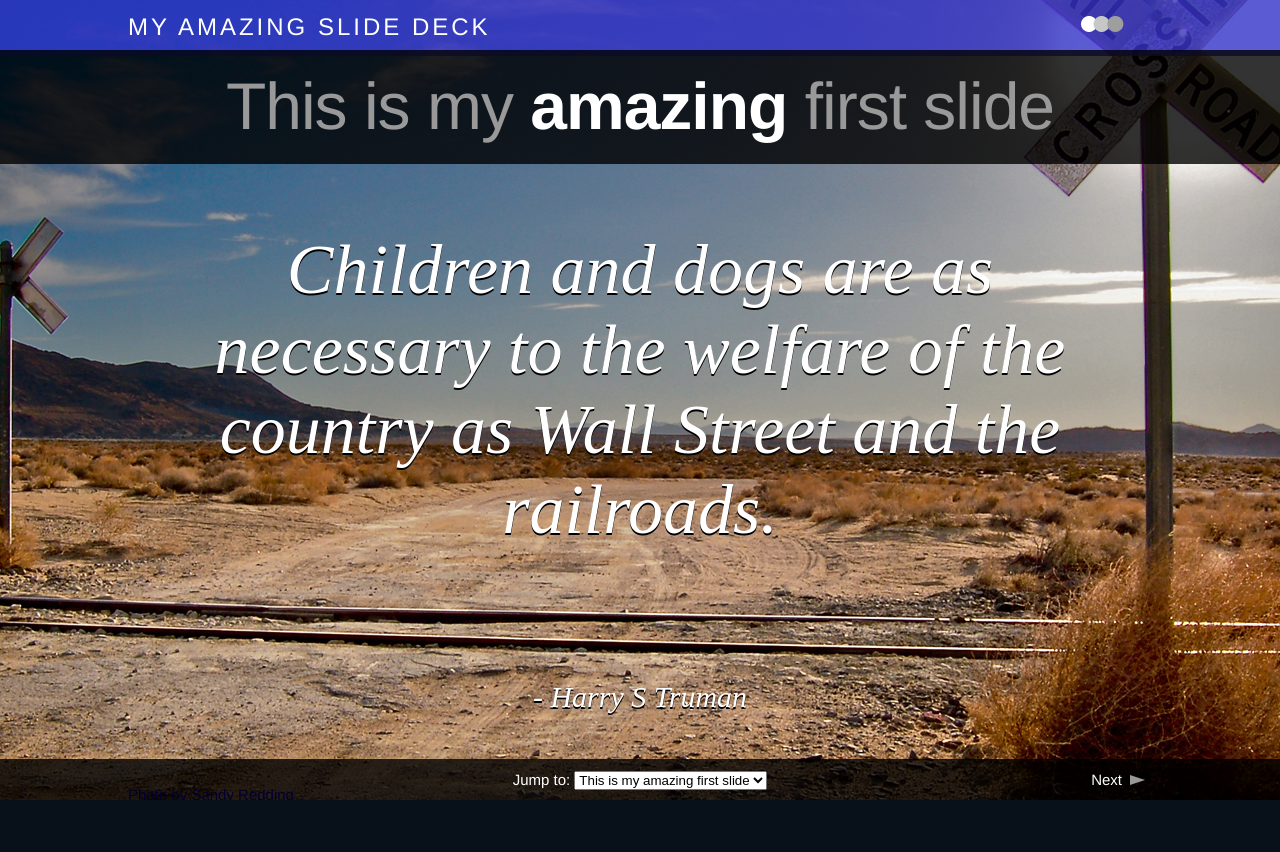
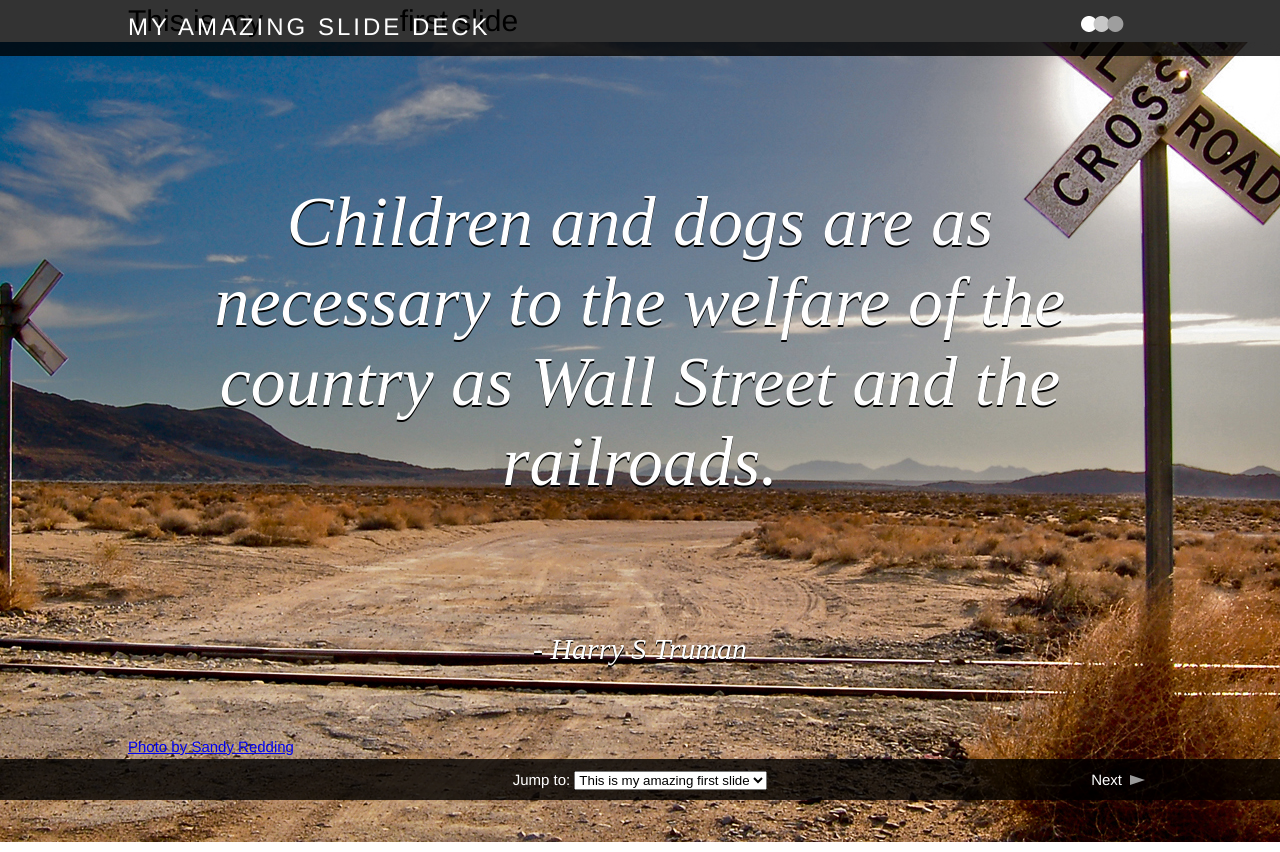
Before and after one commit to chriscoyier/Slides, a PHP site: page /slides/1-intro.php in a window 1280 px wide. Before the commit the page ends 800 px from the top, so only its background shows below. Run offline with PHP 8.4, Linux system fonts and the light colour scheme; some libraries are stand-ins or nearby versions.

Commit message:
fix overflow issue, removal of title bar

```diff
--- a/css/framework.css
+++ b/css/framework.css
@@ -1,5 +1,5 @@
-html { overflow-y: scroll; }
-html, body { overflow-x: hidden; height: 100%; }
+html { overflow-y: scroll; overflow-x: hidden; }
+html, body { height: 100%; }
 body {
 	font-family: "HelveticaNeue-Light", "Helvetica Neue Light", "Helvetica Neue", Helvetica, Arial, "Lucida Grande", sans-serif;
     font-weight: 300;
@@ -11,9 +11,8 @@ body {
 
 /* HTML5 elements...*/
 header, footer, section, figure { display: block; }
-
 header {
-	background: rgba(50,50,200,0.8);
+	background: rgba(0,0,0,0.8);
 	position: fixed;
 	top: 0;
 	left: 0;
@@ -21,13 +20,11 @@ header {
 	color: white;
 	z-index: 10;
 }
-
 section {
 	width: 1024px;
 	margin: 0 auto;
 	position: relative;
 }
-
 header section {
   padding: 10px 0 12px 0;
 }
@@ -45,31 +42,12 @@ header section {
 	height: 100%;
 }
 #content section {
-	padding-top: 170px;
-	padding-bottom: 80px;
+	padding: 80px 0;
 }
 
 h1, h2, h3, h4, h5 {
 	margin: 0;
 	font-weight: 100;
-}
-h1 {
-	font-size: 66px;
-	background: rgba(0,0,0,0.8);
-	color: white;
-	text-align: center;
-	position: fixed;
-	top: 50px;
-	left: 0;
-	width: 100%;
-	color: #999;
-	letter-spacing: -1px;
-	min-height: 55px;
-	z-index: 10;
-}
-h1 section {
-  padding: 10px 0 12px 0;
-  left: 0;
 }
 h1 strong, h2 strong {
 	font-weight: 700;
@@ -148,7 +126,7 @@ footer select {
 /* Slide-y Stuff */
 #content, h1 section {
 	opacity: 0;
-	left: -3500px;
+	/*left: -3500px;*/
 	position: relative;
 	-webkit-transition: all 1.5s ease;
 	-webkit-transition-property: left, opacity;
@@ -159,11 +137,11 @@ footer select {
 }
 
 .loaded #content, .loaded h1 section {
-	left: 0;
+	/*left: 0;*/
 	opacity: 1;
 }
 
 .leaving #content, .leaving h1 section {
-	left: 3500px;
+	/*left: 3500px;*/
 	opacity: 0;
 }
```
